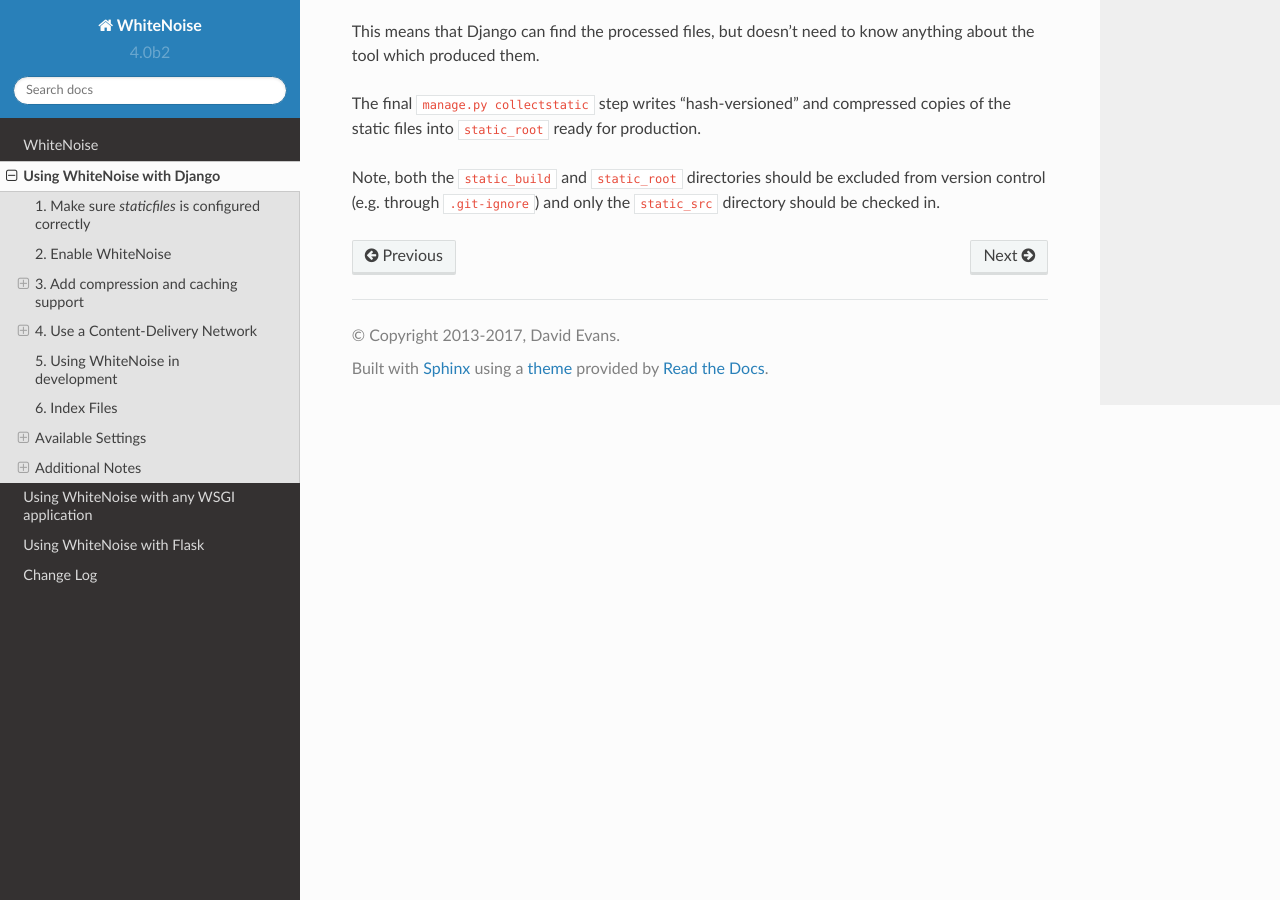
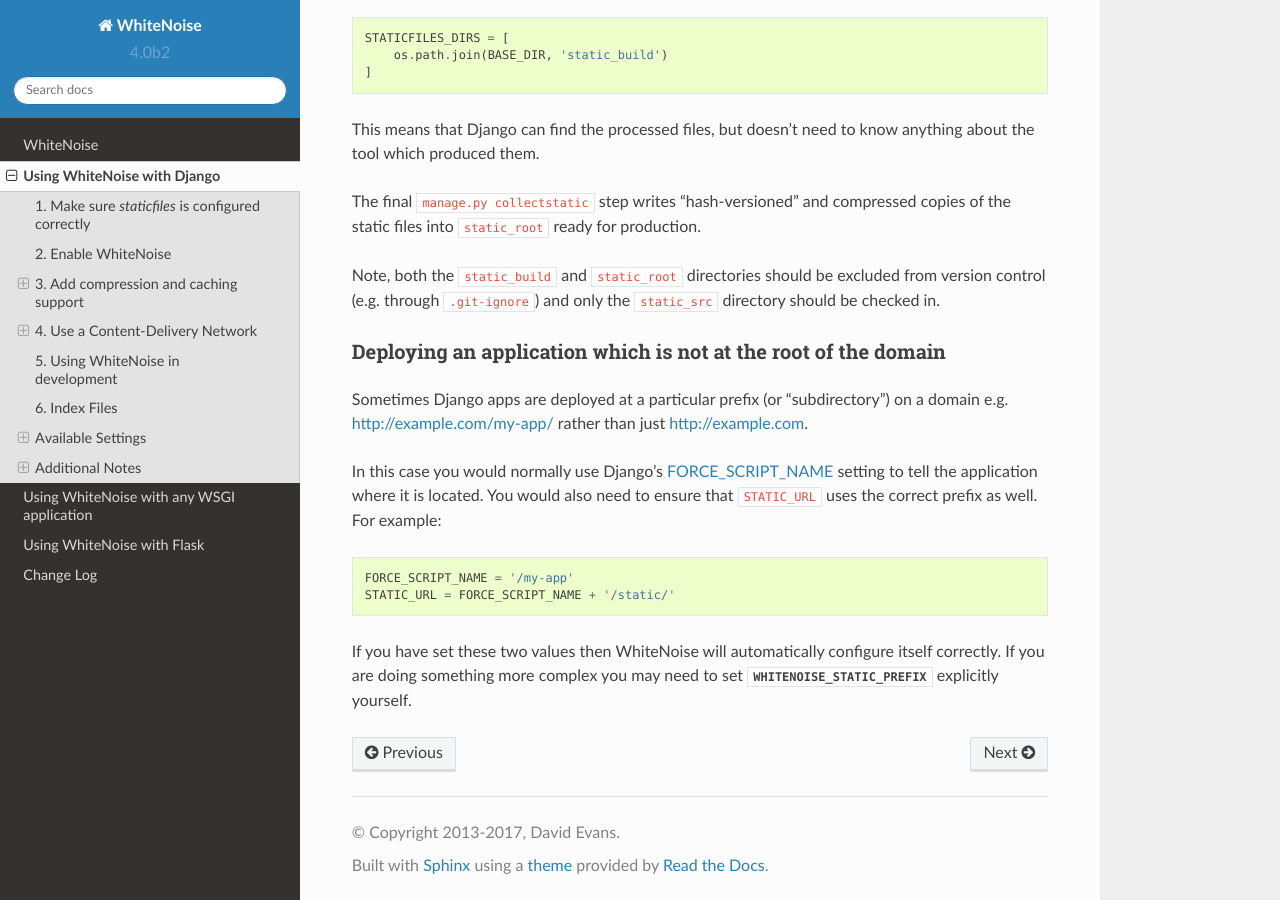
Before and after one commit to gorbunov87/white_noise, a Sphinx documentation site: the page built from docs/django.rst, in a window 1280 px wide and 900 px high, scrolled down 10778 px. Built offline with Sphinx 7.4.7 and the Read the Docs theme 2.0.0, drawn with Linux system fonts in a browser that asks for light colours; some of the changed text lies outside the part shown.

Commit message:
Respect FORCE_SCRIPT_NAME setting, if used

```diff
--- a/docs/django.rst
+++ b/docs/django.rst
@@ -397,16 +397,22 @@
 
 .. attribute:: WHITENOISE_STATIC_PREFIX
 
-    :default: Path component of ``settings.STATIC_URL``
+    :default: Path component of ``settings.STATIC_URL`` (with
+              ``settings.FORCE_SCRIPT_NAME`` removed if set)
 
     The URL prefix under which static files will be served.
 
     Usually this can be determined automatically by using the path component of
     ``STATIC_URL``. So if ``STATIC_URL`` is ``https://example.com/static/``
-    then ``WHITENOISE_STATIC_PREFIX`` will be ``/static/``. However there are
-    cases where it's useful to set these independently, for instance if the
-    application is not running at the root of the domain or if your CDN is
-    doing path rewriting.
+    then ``WHITENOISE_STATIC_PREFIX`` will be ``/static/``.
+
+    If your application is not running at the root of the domain and
+    ``FORCE_SCRIPT_NAME`` is set then this value will be removed from the
+    ``STATIC_URL`` path first to give the correct prefix.
+
+    If your deployment is more complicated than this (for instance, if you are
+    using a CDN which is doing path rewriting) then you may need to configure
+    this value directly.
 
 
 .. attribute:: WHITENOISE_KEEP_ONLY_HASHED_FILES
@@ -599,3 +605,24 @@
 Note, both the ``static_build`` and ``static_root`` directories should be
 excluded from version control (e.g. through ``.git-ignore``) and only the
 ``static_src`` directory should be checked in.
+
+
+Deploying an application which is not at the root of the domain
++++++++++++++++++++++++++++++++++++++++++++++++++++++++++++++++
+
+Sometimes Django apps are deployed at a particular prefix (or "subdirectory")
+on a domain e.g. http://example.com/my-app/ rather than just http://example.com.
+
+In this case you would normally use Django's `FORCE_SCRIPT_NAME
+<https://docs.djangoproject.com/en/1.11/ref/settings/#force-script-name>`_
+setting to tell the application where it is located. You would also need to
+ensure that ``STATIC_URL`` uses the correct prefix as well. For example:
+
+.. code-block:: python
+
+   FORCE_SCRIPT_NAME = '/my-app'
+   STATIC_URL = FORCE_SCRIPT_NAME + '/static/'
+
+If you have set these two values then WhiteNoise will automatically configure
+itself correctly. If you are doing something more complex you may need to set
+:any:`WHITENOISE_STATIC_PREFIX` explicitly yourself.
```
Also changed, not shown: 2 other files.
